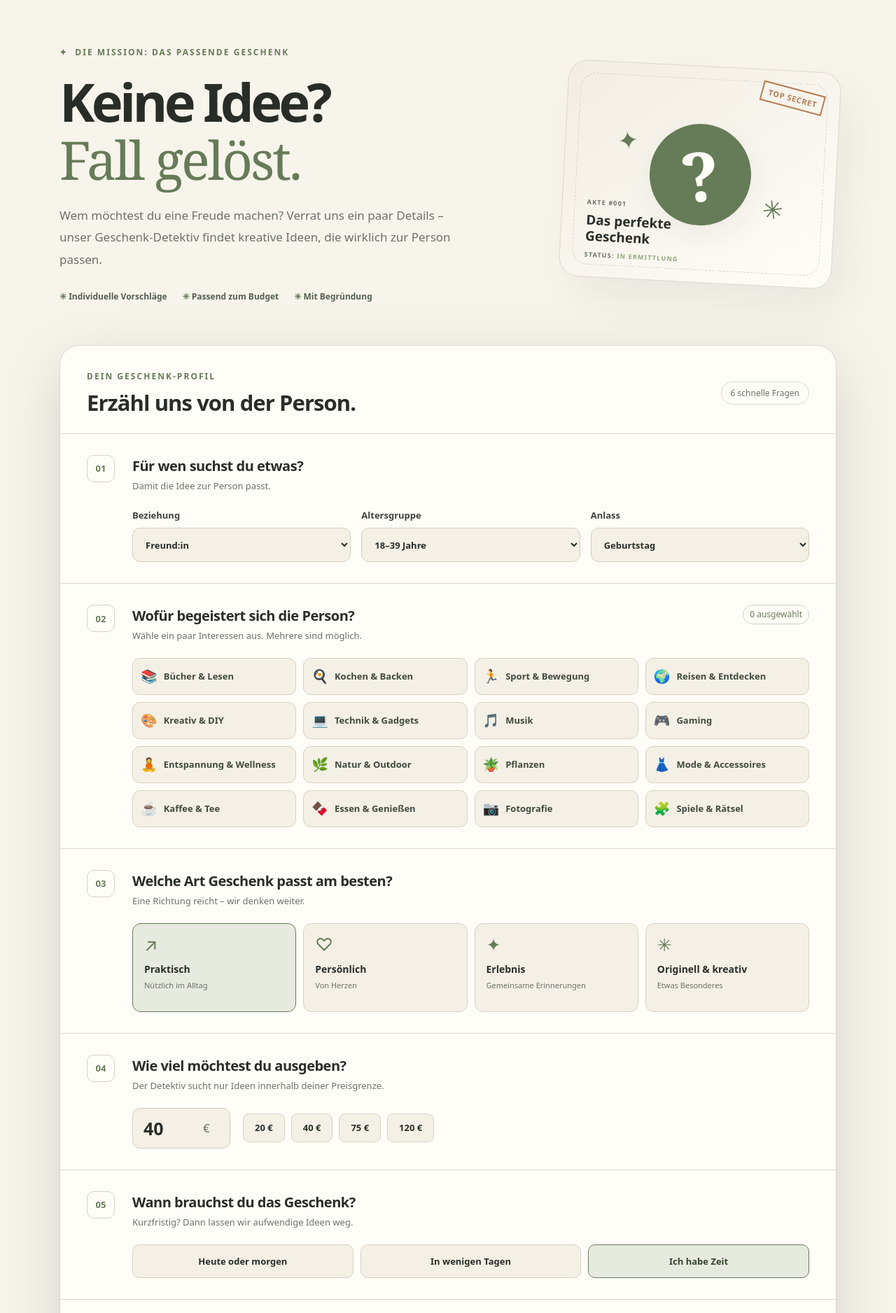
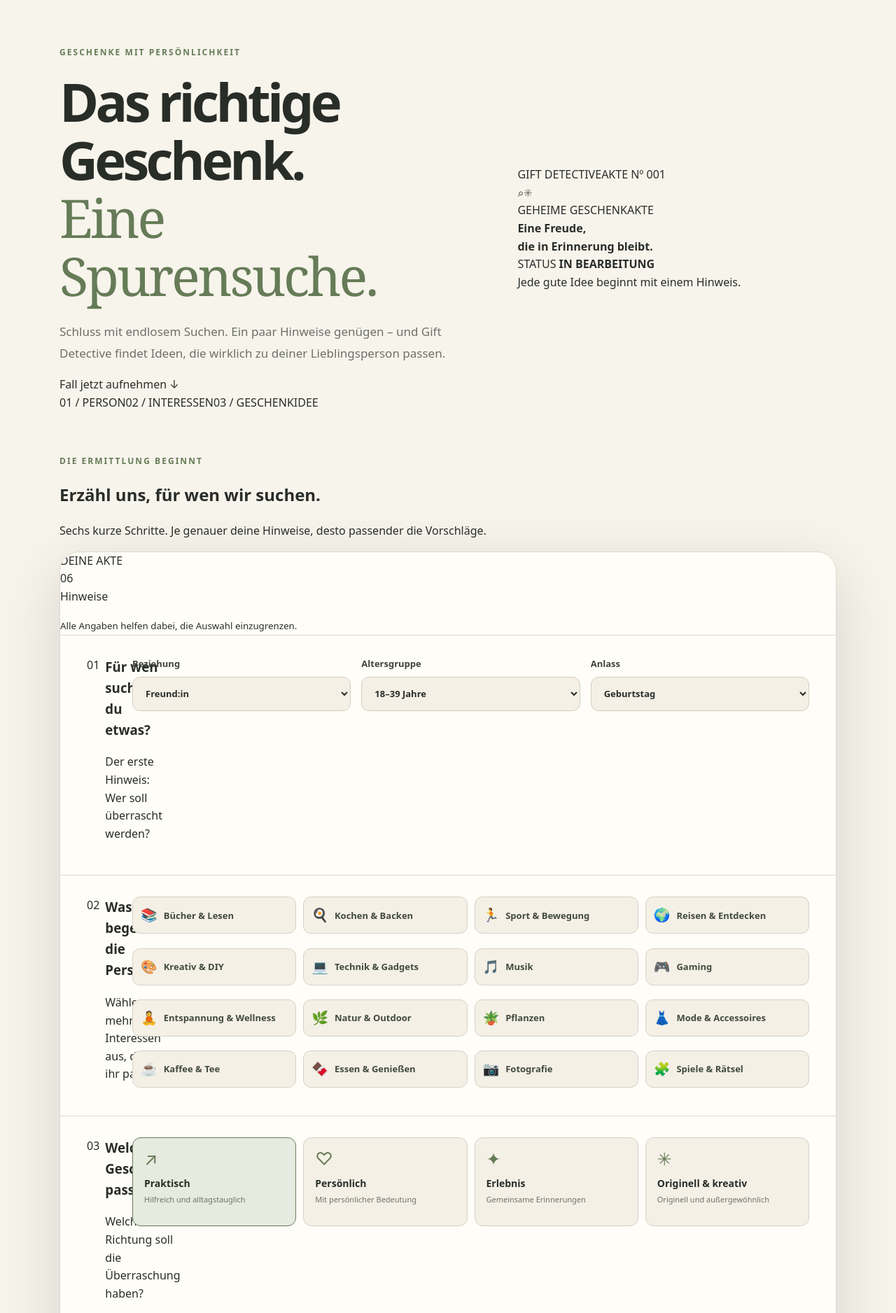
Before and after one commit to b7b4568b98-crypto/Python-Projekt, a Flask app: page / in a window 1280 px wide. Shown: the part 104-1980 px from the top of the page at 70% size. Run offline with Flask 3, Linux system fonts and the light colour scheme.

Commit message:
Redesign landing page and questionnaire layout

```diff
--- a/templates/index.html
+++ b/templates/index.html
@@ -2,128 +2,90 @@
 {% block content %}
 <section class="hero">
   <div class="hero-copy">
-    <p class="eyebrow"><span class="tiny-star">✦</span> DIE MISSION: DAS PASSENDE GESCHENK</p>
-    <h1>Keine Idee?<br><em>Fall gelöst.</em></h1>
-    <p class="hero-sub">Wem möchtest du eine Freude machen? Verrat uns ein paar Details – unser Geschenk-Detektiv findet kreative Ideen, die wirklich zur Person passen.</p>
-    <div class="hero-points">
-      <span>✳ Individuelle Vorschläge</span><span>✳ Passend zum Budget</span><span>✳ Mit Begründung</span>
+    <p class="eyebrow"><span class="eyebrow-line"></span> GESCHENKE MIT PERSÖNLICHKEIT</p>
+    <h1>Das richtige Geschenk.<br><em>Eine Spurensuche.</em></h1>
+    <p class="hero-sub">Schluss mit endlosem Suchen. Ein paar Hinweise genügen – und Gift Detective findet Ideen, die wirklich zu deiner Lieblingsperson passen.</p>
+    <a class="hero-cta" href="#gift-form">Fall jetzt aufnehmen <span>↓</span></a>
+    <div class="hero-meta"><span>01 / PERSON</span><span>02 / INTERESSEN</span><span>03 / GESCHENKIDEE</span></div>
   </div>
+  <aside class="hero-visual" aria-label="Geschenkakte">
+    <div class="visual-orbit orbit-one"></div><div class="visual-orbit orbit-two"></div>
+    <div class="case-file">
+      <div class="file-top"><span>GIFT DETECTIVE</span><span>AKTE Nº 001</span></div>
+      <div class="file-illustration"><span class="magnifier">⌕</span><span class="file-star">✳</span></div>
+      <div class="file-label">GEHEIME GESCHENKAKTE</div>
+      <strong>Eine Freude,<br>die in Erinnerung bleibt.</strong>
+      <div class="file-bottom"><span>STATUS</span><b><i></i> IN BEARBEITUNG</b></div>
     </div>
-  <div class="detective-card" aria-hidden="true">
-    <div class="detective-circle"><span>?</span><span class="small-spark spark-one">✦</span><span class="small-spark spark-two">✳</span></div>
-    <div class="detective-note"><span class="note-label">AKTE #001</span><strong>Das perfekte<br>Geschenk</strong><span class="note-status">STATUS: <b>IN ERMITTLUNG</b></span></div>
-    <div class="card-stamp">TOP SECRET</div>
-  </div>
+    <span class="visual-caption">Jede gute Idee beginnt mit einem Hinweis.</span>
+  </aside>
 </section>
 
-<form class="case-form" action="{{ url_for('ideas') }}" method="post" id="gift-form">
+<section class="form-intro" id="gift-form">
+  <div><p class="eyebrow">DIE ERMITTLUNG BEGINNT</p><h2>Erzähl uns, für wen wir suchen.</h2></div>
+  <p>Sechs kurze Schritte. Je genauer deine Hinweise, desto passender die Vorschläge.</p>
+</section>
+
+<form class="case-form" action="{{ url_for('ideas') }}" method="post" id="gift-form-fields">
   <input type="hidden" name="csrf" value="{{ token }}">
   {% if errors %}<div class="alert" role="alert">Bitte überprüfe die markierten Eingaben. Dein Formular wurde noch nicht ausgewertet.</div>{% endif %}
-  <div class="form-head">
-    <div><p class="eyebrow">DEIN GESCHENK-PROFIL</p><h2>Erzähl uns von der Person.</h2></div>
-    <span class="form-badge">6 schnelle Fragen</span>
-  </div>
-
+  <div class="form-layout">
+    <aside class="form-rail"><span class="rail-kicker">DEINE AKTE</span><div class="rail-number">06</div><p>Hinweise</p><span class="rail-rule"></span><small>Alle Angaben helfen dabei, die Auswahl einzugrenzen.</small></aside>
+    <div class="form-content">
       <section class="form-section" aria-labelledby="person-title">
-    <div class="section-marker">01</div>
-    <div class="section-main">
-      <h3 id="person-title">Für wen suchst du etwas?</h3>
-      <p class="field-description">Damit die Idee zur Person passt.</p>
+        <div class="section-heading"><span class="section-number">01</span><div><h3 id="person-title">Für wen suchst du etwas?</h3><p>Der erste Hinweis: Wer soll überrascht werden?</p></div></div>
         <div class="field-grid grid-three">
           <label class="input-group">Beziehung
-          <select name="recipient" required>
-            {% for value, text in options.recipients.items() %}<option value="{{ value }}" {% if values.recipient == value %}selected{% endif %}>{{ text }}</option>{% endfor %}
-          </select>
+            <select name="recipient" required>{% for value, text in options.recipients.items() %}<option value="{{ value }}" {% if values.recipient == value %}selected{% endif %}>{{ text }}</option>{% endfor %}</select>
           </label>
           <label class="input-group">Altersgruppe
-          <select name="age" required>
-            {% for value, text in options.ages.items() %}<option value="{{ value }}" {% if values.age == value %}selected{% endif %}>{{ text }}</option>{% endfor %}
-          </select>
+            <select name="age" required>{% for value, text in options.ages.items() %}<option value="{{ value }}" {% if values.age == value %}selected{% endif %}>{{ text }}</option>{% endfor %}</select>
           </label>
           <label class="input-group">Anlass
-          <select name="occasion" required>
-            {% for value, text in options.occasions.items() %}<option value="{{ value }}" {% if values.occasion == value %}selected{% endif %}>{{ text }}</option>{% endfor %}
-          </select>
+            <select name="occasion" required>{% for value, text in options.occasions.items() %}<option value="{{ value }}" {% if values.occasion == value %}selected{% endif %}>{{ text }}</option>{% endfor %}</select>
           </label>
         </div>
         {% if errors.recipient or errors.age or errors.occasion %}<p class="error-text">Bitte wähle gültige Angaben zur Person.</p>{% endif %}
-    </div>
       </section>
 
       <section class="form-section" aria-labelledby="interests-title">
-    <div class="section-marker">02</div>
-    <div class="section-main">
-      <div class="section-heading"><div><h3 id="interests-title">Wofür begeistert sich die Person?</h3><p class="field-description">Wähle ein paar Interessen aus. Mehrere sind möglich.</p></div><span id="interest-counter" class="counter">0 ausgewählt</span></div>
+        <div class="section-heading"><span class="section-number">02</span><div><h3 id="interests-title">Was begeistert die Person?</h3><p>Wähle mehrere Interessen aus, die zu ihr passen.</p></div><span id="interest-counter" class="counter">0 ausgewählt</span></div>
         <div class="interest-grid">
           {% set emojis = {'lesen':'📚', 'kochen':'🍳', 'sport':'🏃', 'reisen':'🌍', 'kreativ':'🎨', 'technik':'💻', 'musik':'🎵', 'gaming':'🎮', 'wellness':'🧘', 'natur':'🌿', 'pflanzen':'🪴', 'mode':'👗', 'kaffee':'☕', 'essen':'🍫', 'fotografie':'📷', 'spiele':'🧩'} %}
-        {% for value, text in options.interests.items() %}
-        <label class="interest-choice"><input type="checkbox" name="interests" value="{{ value }}" {% if value in values.interests %}checked{% endif %}><span><span class="emoji">{{ emojis[value] }}</span>{{ text }}</span></label>
-        {% endfor %}
+          {% for value, text in options.interests.items() %}<label class="interest-choice"><input type="checkbox" name="interests" value="{{ value }}" {% if value in values.interests %}checked{% endif %}><span><span class="emoji">{{ emojis[value] }}</span>{{ text }}</span></label>{% endfor %}
         </div>
         {% if errors.interests %}<p class="error-text">{{ errors.interests }}</p>{% endif %}
-    </div>
       </section>
 
       <section class="form-section" aria-labelledby="style-title">
-    <div class="section-marker">03</div>
-    <div class="section-main">
-      <h3 id="style-title">Welche Art Geschenk passt am besten?</h3>
-      <p class="field-description">Eine Richtung reicht – wir denken weiter.</p>
+        <div class="section-heading"><span class="section-number">03</span><div><h3 id="style-title">Welche Geschenkart passt?</h3><p>Welche Richtung soll die Überraschung haben?</p></div></div>
         <div class="radio-grid">
-        {% set descriptions = {'praktisch':'Nützlich im Alltag', 'persoenlich':'Von Herzen', 'erlebnis':'Gemeinsame Erinnerungen', 'kreativ':'Etwas Besonderes'} %}
+          {% set descriptions = {'praktisch':'Hilfreich und alltagstauglich', 'persoenlich':'Mit persönlicher Bedeutung', 'erlebnis':'Gemeinsame Erinnerungen', 'kreativ':'Originell und außergewöhnlich'} %}
           {% set symbols = {'praktisch':'↗', 'persoenlich':'♡', 'erlebnis':'✦', 'kreativ':'✳'} %}
-        {% for value, text in options.styles.items() %}
-        <label class="style-choice"><input type="radio" name="style" value="{{ value }}" {% if values.style == value %}checked{% endif %} required><span class="style-face"><span class="style-symbol">{{ symbols[value] }}</span><strong>{{ text }}</strong><small>{{ descriptions[value] }}</small></span></label>
-        {% endfor %}
+          {% for value, text in options.styles.items() %}<label class="style-choice"><input type="radio" name="style" value="{{ value }}" {% if values.style == value %}checked{% endif %} required><span class="style-face"><span class="style-symbol">{{ symbols[value] }}</span><strong>{{ text }}</strong><small>{{ descriptions[value] }}</small></span></label>{% endfor %}
         </div>
         {% if errors.style %}<p class="error-text">{{ errors.style }}</p>{% endif %}
-    </div>
       </section>
 
       <section class="form-section" aria-labelledby="budget-title">
-    <div class="section-marker">04</div>
-    <div class="section-main">
-      <h3 id="budget-title">Wie viel möchtest du ausgeben?</h3>
-      <p class="field-description">Der Detektiv sucht nur Ideen innerhalb deiner Preisgrenze.</p>
-      <div class="budget-row">
-        <label class="budget-control"><span class="sr-only">Maximales Budget in Euro</span><input id="budget" type="number" name="budget" min="5" max="500" step="1" value="{{ values.budget }}" required><span>€</span></label>
-        <div class="budget-presets" aria-label="Budgetvorschläge">
-          <button type="button" data-budget="20">20 €</button>
-          <button type="button" data-budget="40">40 €</button>
-          <button type="button" data-budget="75">75 €</button>
-          <button type="button" data-budget="120">120 €</button>
-        </div>
-      </div>
+        <div class="section-heading"><span class="section-number">04</span><div><h3 id="budget-title">Wie hoch ist dein Budget?</h3><p>Wir bleiben innerhalb deiner Preisgrenze.</p></div></div>
+        <div class="budget-row"><label class="budget-control"><span class="sr-only">Maximales Budget in Euro</span><input id="budget" type="number" name="budget" min="5" max="500" step="1" value="{{ values.budget }}" required><span>€</span></label><div class="budget-presets" aria-label="Budgetvorschläge"><button type="button" data-budget="20">20 €</button><button type="button" data-budget="40">40 €</button><button type="button" data-budget="75">75 €</button><button type="button" data-budget="120">120 €</button></div></div>
         {% if errors.budget %}<p class="error-text">{{ errors.budget }}</p>{% endif %}
-    </div>
       </section>
 
       <section class="form-section" aria-labelledby="deadline-title">
-    <div class="section-marker">05</div>
-    <div class="section-main">
-      <h3 id="deadline-title">Wann brauchst du das Geschenk?</h3>
-      <p class="field-description">Kurzfristig? Dann lassen wir aufwendige Ideen weg.</p>
-      <div class="deadline-grid">
-        {% for value, text in options.deadlines.items() %}<label class="deadline-choice"><input type="radio" name="deadline" value="{{ value }}" {% if values.deadline == value %}checked{% endif %}><span>{{ text }}</span></label>{% endfor %}
-      </div>
+        <div class="section-heading"><span class="section-number">05</span><div><h3 id="deadline-title">Wie viel Zeit bleibt?</h3><p>Wann wird das Geschenk benötigt?</p></div></div>
+        <div class="deadline-grid">{% for value, text in options.deadlines.items() %}<label class="deadline-choice"><input type="radio" name="deadline" value="{{ value }}" {% if values.deadline == value %}checked{% endif %}><span>{{ text }}</span></label>{% endfor %}</div>
         {% if errors.deadline %}<p class="error-text">{{ errors.deadline }}</p>{% endif %}
-    </div>
       </section>
 
       <section class="form-section last-section" aria-labelledby="exclude-title">
-    <div class="section-marker">06</div>
-    <div class="section-main">
-      <h3 id="exclude-title">Was soll auf keinen Fall dabei sein?</h3>
-      <p class="field-description">Optional – diese Geschenkarten schließen wir aus.</p>
-      <div class="avoid-grid">
-        {% for value, text in options.exclusions.items() %}<label class="avoid-choice"><input type="checkbox" name="avoid" value="{{ value }}" {% if value in values.avoid %}checked{% endif %}><span>{{ text }}</span></label>{% endfor %}
+        <div class="section-heading"><span class="section-number">06</span><div><h3 id="exclude-title">Was kommt nicht infrage?</h3><p>Optional: Schließe unpassende Geschenkarten aus.</p></div></div>
+        <div class="avoid-grid">{% for value, text in options.exclusions.items() %}<label class="avoid-choice"><input type="checkbox" name="avoid" value="{{ value }}" {% if value in values.avoid %}checked{% endif %}><span>{{ text }}</span></label>{% endfor %}</div>
+        {% if errors.avoid %}<p class="error-text">{{ errors.avoid }}</p>{% endif %}
+      </section>
     </div>
-      {% if errors.avoid %}<p class="error-text">{{ errors.avoid }}</p>{% endif %}
   </div>
-  </section>
-  <div class="submit-section">
-    <div><strong>Bereit für die Auflösung?</strong><p>Deine Angaben werden nur für diese Suche verwendet.</p></div>
-    <button class="primary-button" type="submit">Geschenkideen aufdecken <span aria-hidden="true">↗</span></button>
-  </div>
+  <div class="submit-section"><div><span class="submit-kicker">ALLE HINWEISE GESAMMELT?</span><strong>Dann lösen wir den Fall.</strong><p>Deine Angaben werden nur für diese Suche verwendet.</p></div><button class="primary-button" type="submit">Geschenkideen finden <span aria-hidden="true">↗</span></button></div>
 </form>
 {% endblock %}
```
Lines whose indentation alone changed are shown as unchanged.
